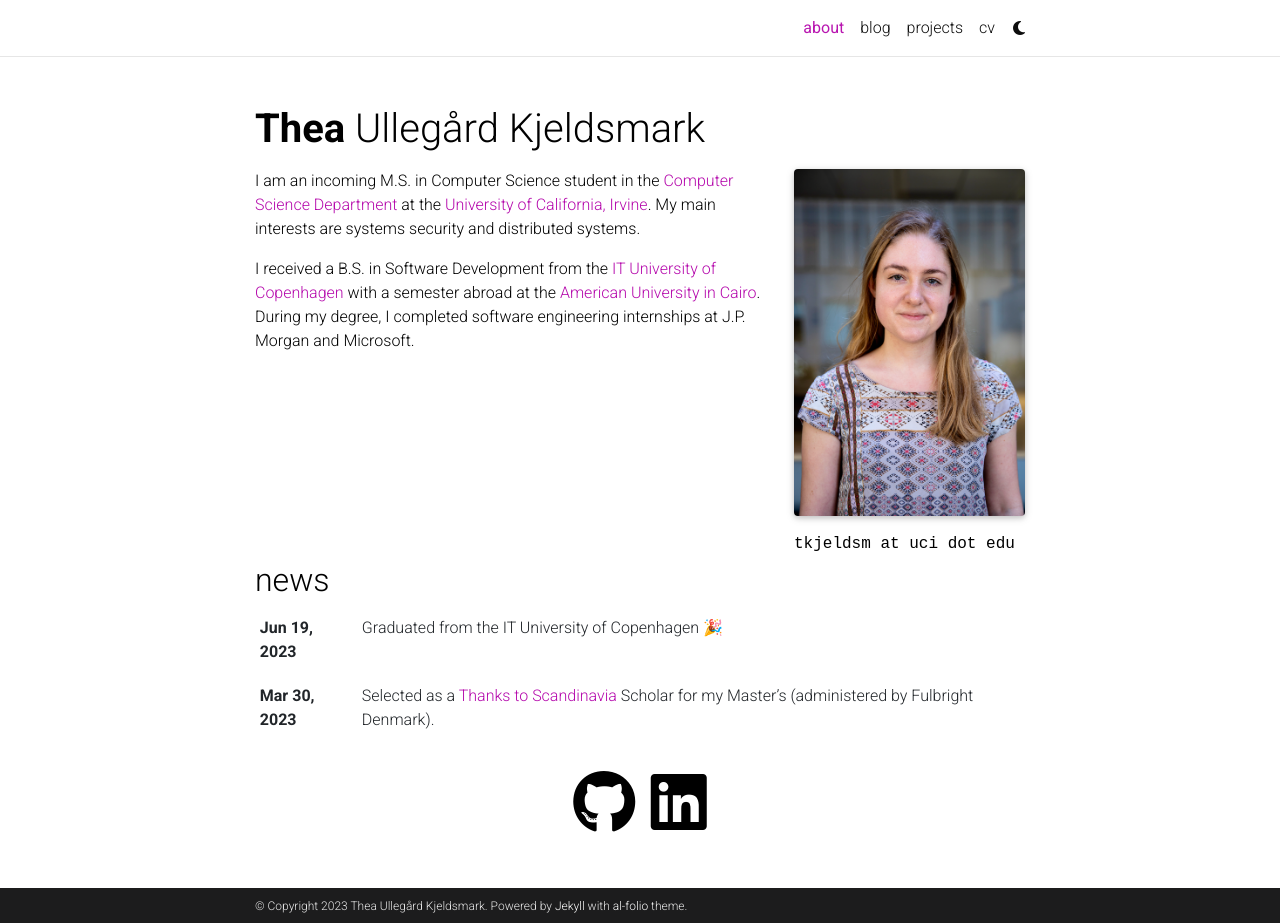
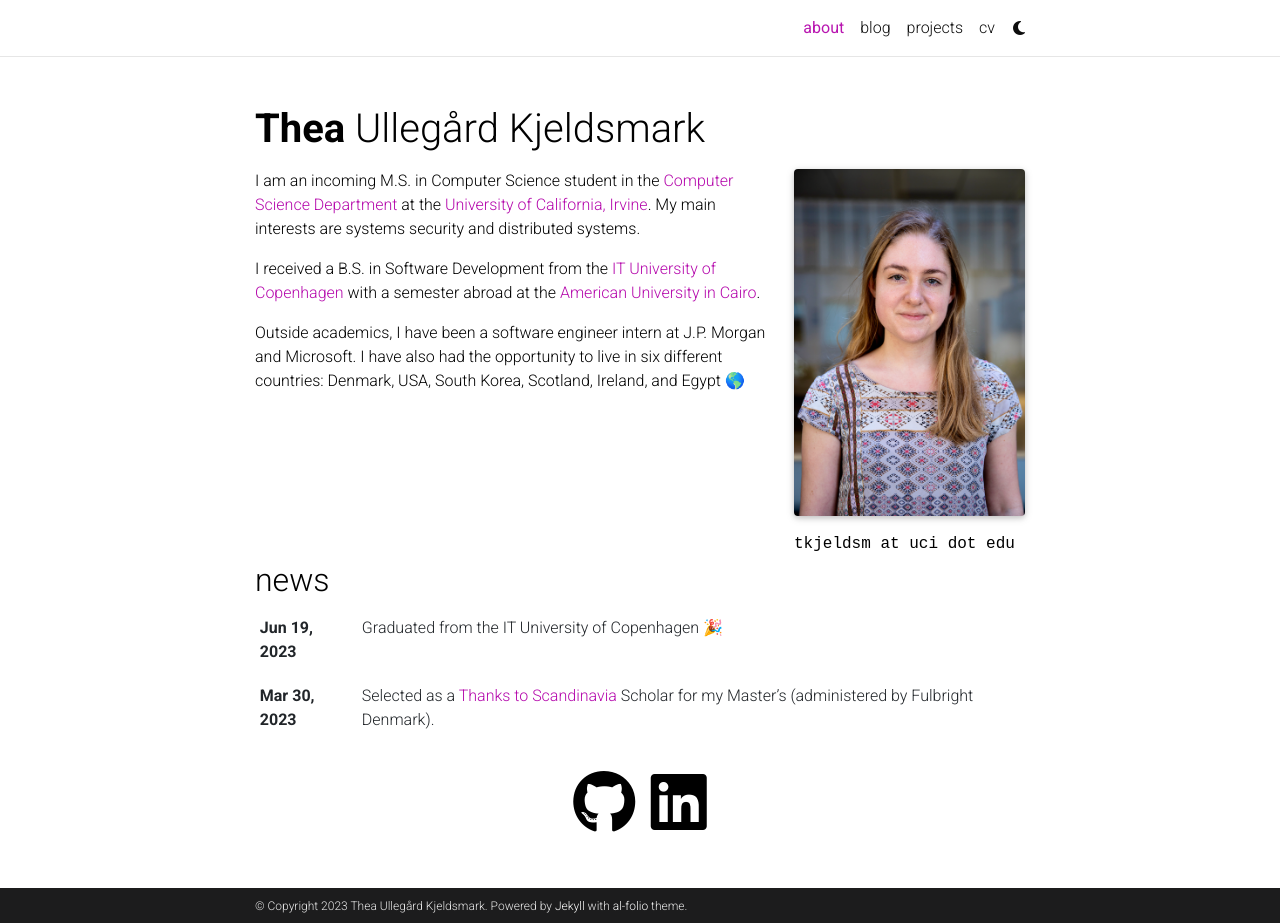
Before and after one commit to theauk/theauk.github.io, a Jekyll site: the page built from _pages/about.md, in a window 1280 px wide and 923 px high. Built offline with Jekyll 4.4.1, drawn with Linux system fonts in a browser that asks for light colours; emoji names are drawn with the system emoji font; comment, search, counter and statistics services are not loaded; a style sheet for code colours, icons or effects is not loaded.

Commit message:
Update about

```diff
--- a/_pages/about.md
+++ b/_pages/about.md
@@ -19,4 +19,6 @@ social: true  # includes social icons at the bottom of the page
 
 I am an incoming M.S. in Computer Science student in the [Computer Science Department](https://www.cs.uci.edu/) at the [University of California, Irvine](https://uci.edu/). My main interests are systems security and distributed systems.
 
-I received a B.S. in Software Development from the [IT University of Copenhagen](https://en.itu.dk/) with a semester abroad at the [American University in Cairo](https://www.aucegypt.edu/). During my degree, I completed software engineering internships at J.P. Morgan and Microsoft.
+I received a B.S. in Software Development from the [IT University of Copenhagen](https://en.itu.dk/) with a semester abroad at the [American University in Cairo](https://www.aucegypt.edu/).
+
+Outside academics, I have been a software engineer intern at J.P. Morgan and Microsoft. I have also had the opportunity to live in six different countries: Denmark, USA, South Korea, Scotland, Ireland, and Egypt :earth_americas:
```
